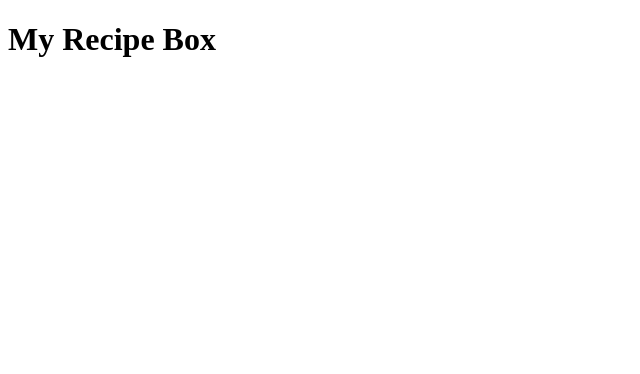
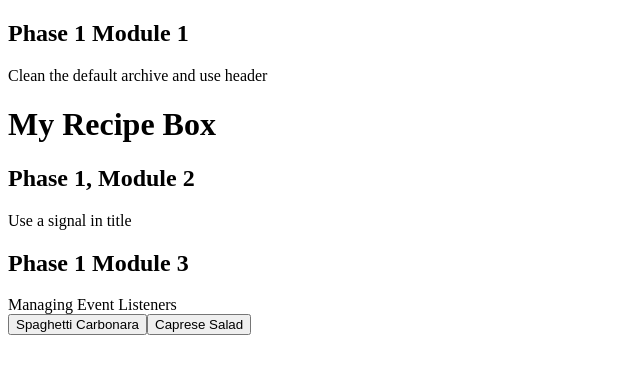
Before and after one commit to German-Jala/Bootcamp-FE, an Angular app: page / in a window 1280 px wide. Shown: the top 374 px of the page, without its empty margins (0-640 px from the left). Built offline with nearby package versions, Linux system fonts and the light colour scheme.

Commit message:
feat (Phase 1 Module 3, event listeners)

```diff
--- a/src/app/app.html
+++ b/src/app/app.html
@@ -1,5 +1,31 @@
+<h2>
+  Phase 1 Module 1
+</h2>
+<p>
+  Clean the default archive and use header
+</p>
 <header>
   <h1>
     {{ title() }}
   </h1>
 </header>
+
+<h2>
+  Phase 1, Module 2
+</h2>
+<p>
+  Use a signal in title
+</p>
+
+<h2>
+  Phase 1 Module 3
+</h2>
+Managing Event Listeners
+<div>
+  <button (click)="logMessage('Spaghetti Carbonara')">
+    Spaghetti Carbonara
+  </button>
+  <button (click)="logMessage('Caprese Salad')">
+    Caprese Salad
+  </button>
+</div>
--- a/src/app/app.ts
+++ b/src/app/app.ts
@@ -8,5 +8,13 @@ import { RouterOutlet } from '@angular/router';
   styleUrl: './app.css'
 })
 export class App {
-  protected title = signal('My Recipe Box');
+  protected readonly title = signal<string>('My Recipe Box');
+
+
+  protected logMessage(
+    message: string,
+  ): void {
+    console.log(message);
+  }
+
 }
```
